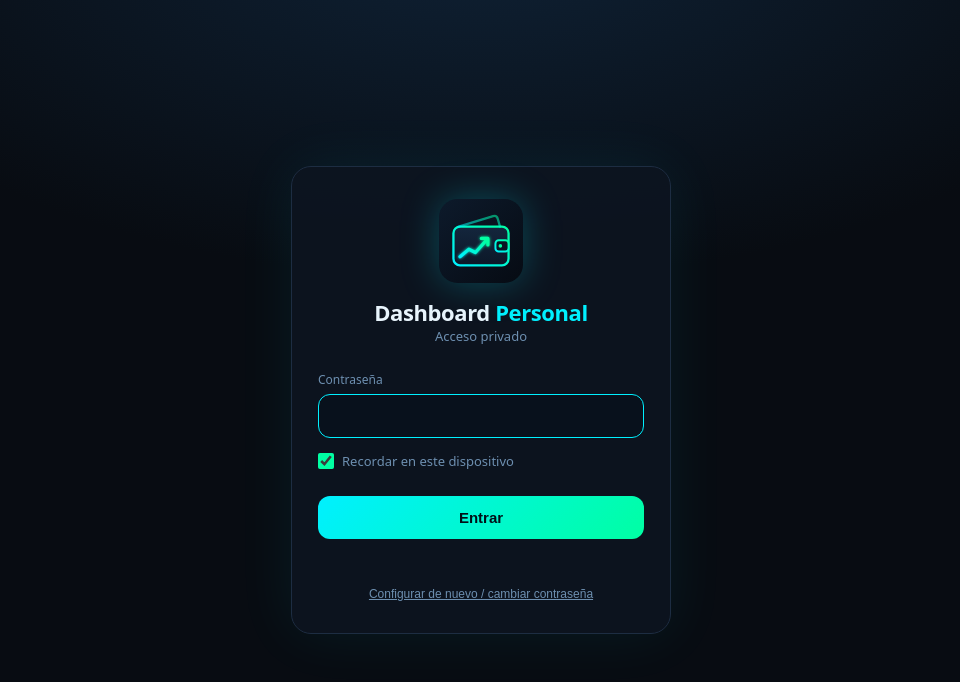
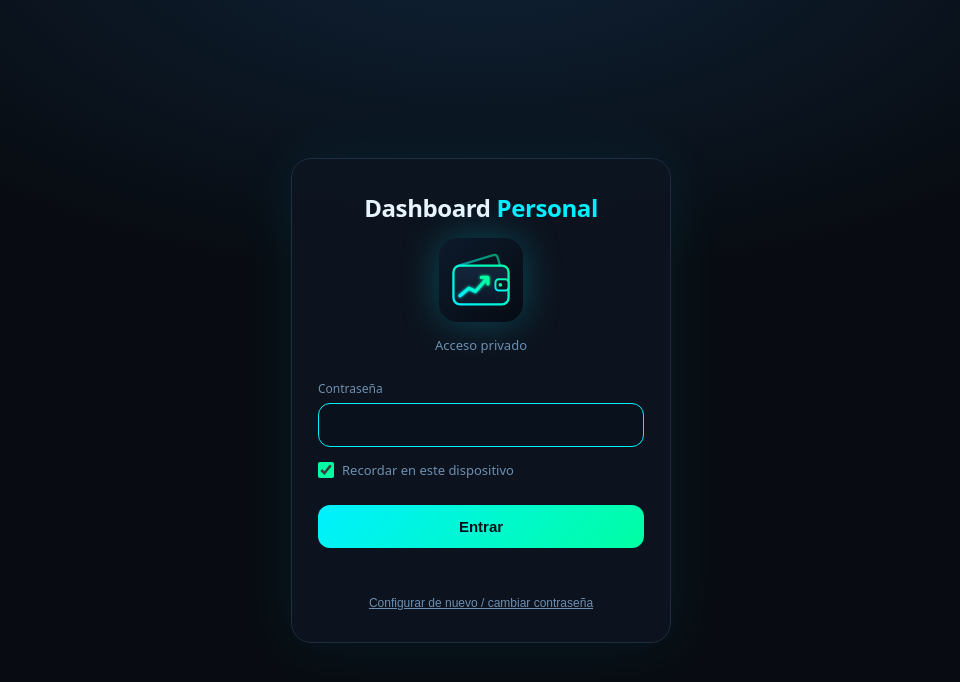
Before and after one commit to pietor12-spec/dashboard-personal, a plain HTML site: page index.html in a window 1280 px wide. Shown: the whole page, without its empty margins (159-1119 px from the left). Drawn offline with Linux system fonts and the light colour scheme.

Commit message:
Add files via upload

```diff
--- a/index.html
+++ b/index.html
@@ -23,7 +23,7 @@ body{background:radial-gradient(1200px 600px at 50% -10%,#0f2236 0%,var(--bg) 60
 .card{width:100%;max-width:380px;background:rgba(13,20,32,.85);border:1px solid var(--border);border-radius:20px;padding:32px 26px;box-shadow:0 0 60px rgba(0,240,255,.07);}
 .brand{display:flex;flex-direction:column;align-items:center;gap:14px;margin-bottom:26px;text-align:center}
 .brand img{width:84px;height:84px;filter:drop-shadow(0 0 18px rgba(0,240,255,.25))}
-.brand h1{font-size:22px;font-weight:800;letter-spacing:-.4px}
+.brand h1{font-size:24px;font-weight:800;letter-spacing:-.4px}
 .brand h1 span{color:var(--cyan)}
 .brand p{font-size:13px;color:var(--muted)}
 label{display:block;font-size:12px;color:var(--muted);margin:14px 0 6px}
@@ -46,8 +46,9 @@ button.main:disabled{opacity:.5;cursor:wait}
 <body>
 <div class="card">
   <div class="brand">
+    <h1>Dashboard <span>Personal</span></h1>
     <img src="icons/logo.svg" alt="Logo Dashboard Personal">
-    <div><h1>Dashboard <span>Personal</span></h1><p id="sub">Acceso privado</p></div>
+    <p id="sub">Acceso privado</p>
   </div>
 
   <!-- Login -->
```
